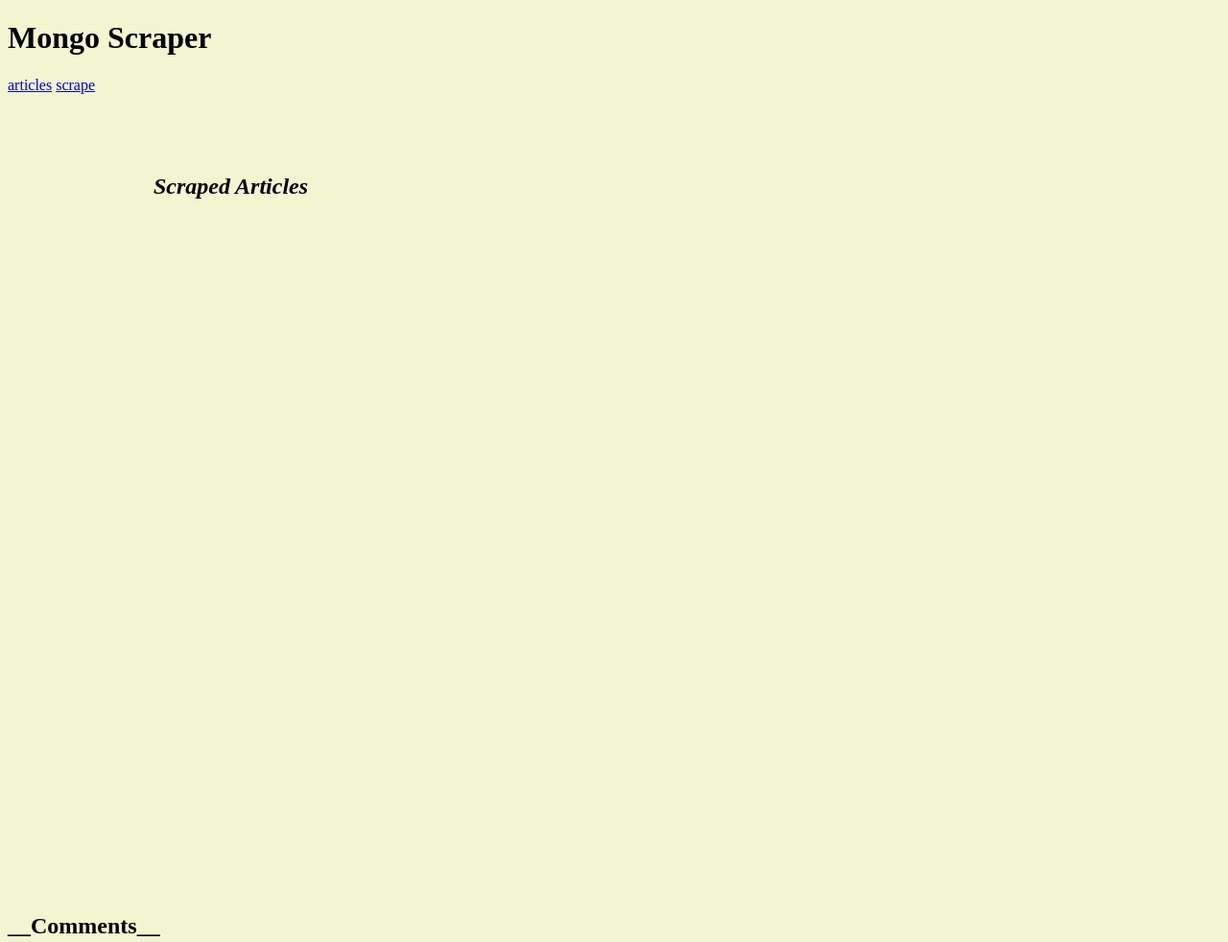
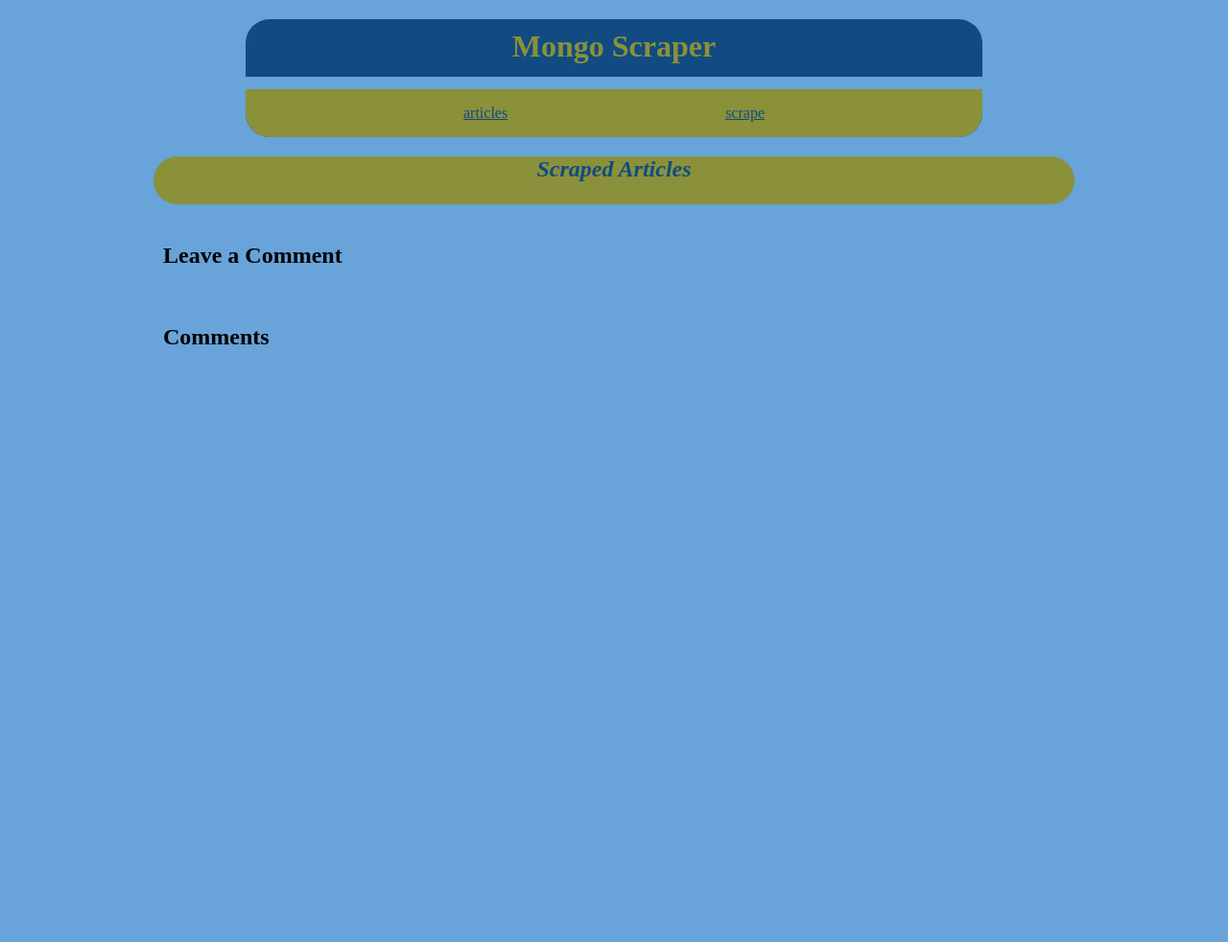
Before and after one commit to akaryrye/Mongo-Scraper, a website: page public/index.html in a window 1280 px wide. Shown: the whole page at 96% size. After the commit the page ends 800 px from the top, so only its background shows below. Drawn offline with nearby package versions, Linux system fonts and the light colour scheme; no server answers.

Commit message:
styling / css

```diff
--- a/public/app.js
+++ b/public/app.js
@@ -1,19 +1,20 @@
 // Format and display each article
 function displayArticle(article) {
-    $("#articles").append(
+    $("#articles-output").append(
       `<div class="article">
         <p class="article-title" data-id="${article._id}">${article.title}</p>
         <button class="article-link"><a href="${article.link}" target="_blank">Read Full Article</a></button>
         <button class="input-comment" data-id="${article._id}">Leave Comment</button>
-      </div>`)
-      $("#articles").append(`<p>____________________</p>`);;
+      </div>`);
 }
 
 // Format and display each comment
 function displayComment(comment) {
-  $("#article-comments").append(`<p>____________________</p>`);
-  $("#article-comments").append(`<h5>____${comment.title}____</h5>`);
-  $("#article-comments").append(`<p>${comment.body}</p>`);
+  $("#article-comments").append(
+    `<div class='comment'>
+      <h3>${comment.title}</h3>
+      <p>${comment.body}</p>
+    </div>`);
 }
 
 // Format and display comment input form
--- a/public/index.html
+++ b/public/index.html
@@ -10,19 +10,22 @@
 <body>
 
   <div id="nav">
-    <h1>Mongo Scraper</h1>
-    <a href="/articles">articles</a>
-    <a href="/scrape">scrape</a>
+    <h1 id="nav-title">Mongo Scraper</h1>
+    <div id="nav-links">
+      <a href="/articles">articles</a>
+      <a href="/scrape">scrape</a>
+    </div>
   </div>
 
   <div id="article-container">
-    <h2><i>Scraped Articles</i></h2>
-    <div id="articles"></div>
+    <h2 id="articles-header"><i>Scraped Articles</i></h2>
+    <div id="articles-output"></div>
   </div>
 
   <div id="comment-container">
-    <h2>__Comments__</h2>
-    <div id="input-comment"></div>
+    <h2>Leave a Comment</h2>
+    <div id="input-comment"></div><br>
+    <h2>Comments</h2>
     <div id="article-comments"></div>
   </div>
 
--- a/public/styles.css
+++ b/public/styles.css
@@ -1,29 +1,94 @@
+
+/* colors:
+    background: #68A3D9
+    background accent: #114B82
+    salmon: #EB7771
+    tan/green: #9AA61B
+    tan/brown: #8A913A
+*/
+
 body {
-    background-color: #F2F6D0
+    background-color: #68A3D9;
+    box-sizing: border-box;
+    max-width: 960px;
+    margin: 0 auto;
+}
+
+a { color: #114B82; }
+a :hover { color: #EB7771; }
+a :active { color: #EB7771; }
+
+#nav {
+    background-color: #114B82;
+    width: 80%;
+    margin: 20px auto;
+    padding-top: 10px;
+    border-radius: 25px;
+}
+
+#nav-title {
+    color: #8A913A;
+    height: 50px;
+    text-align: center;
+    margin: 0px auto;
+}
+
+#nav-links {
+    background-color: #8A913A;
+    height: 50px;
+    display: flex;
+    justify-content: space-evenly;
+    align-items: center;
+    border-radius: 0 0 25px 25px;
+    border-top: 13px solid #68A3D9;
 }
 
 #article-container {
-    width: 960px;
-    margin-left: auto;
-    margin-right: auto;
-    padding-top: 5%;
+    background-color: #8A913A;
+    margin: 0px auto;
+    border-radius: 25px;
 }
 
-#articles {
-    display: inline-block;
-    overflow: auto;
-    width: 60%;
-    height: 700px;
+#articles-header {
+    color: #114B82;
+    height: 50px;
+    text-align: center;
+    margin: 0px auto;
 }
 
-#notes {
-    float: right;
-    width: 30%;
+#articles-output {
+    display: block;
+    overflow: auto;
+    width: 100%;
+    max-height: 700px;
+}
+
+.article {
+    background-color: #114B82;
+    color: #9AA61B;
+    text-align: center;
+    width: 90%;
+    margin: 10px auto;
+    padding: 10px;
+    border-radius: 10px;
+}
+#comment-container {
+    margin: 10px auto;
+    padding: 10px;
+}
+
+.comment {
+    background-color: #9AA61B;
+    color: #114B82;
+    margin: 10px;
+    padding: 5px;
+    width: 75%;
+    border-radius: 10px;
 }
 textarea, input {
     display: block;
-    width: 100%;
-    background-color: #FCF5C7;
+    width: 90%;
+    background-color: #EB7771;
 }
 
 input {
```
